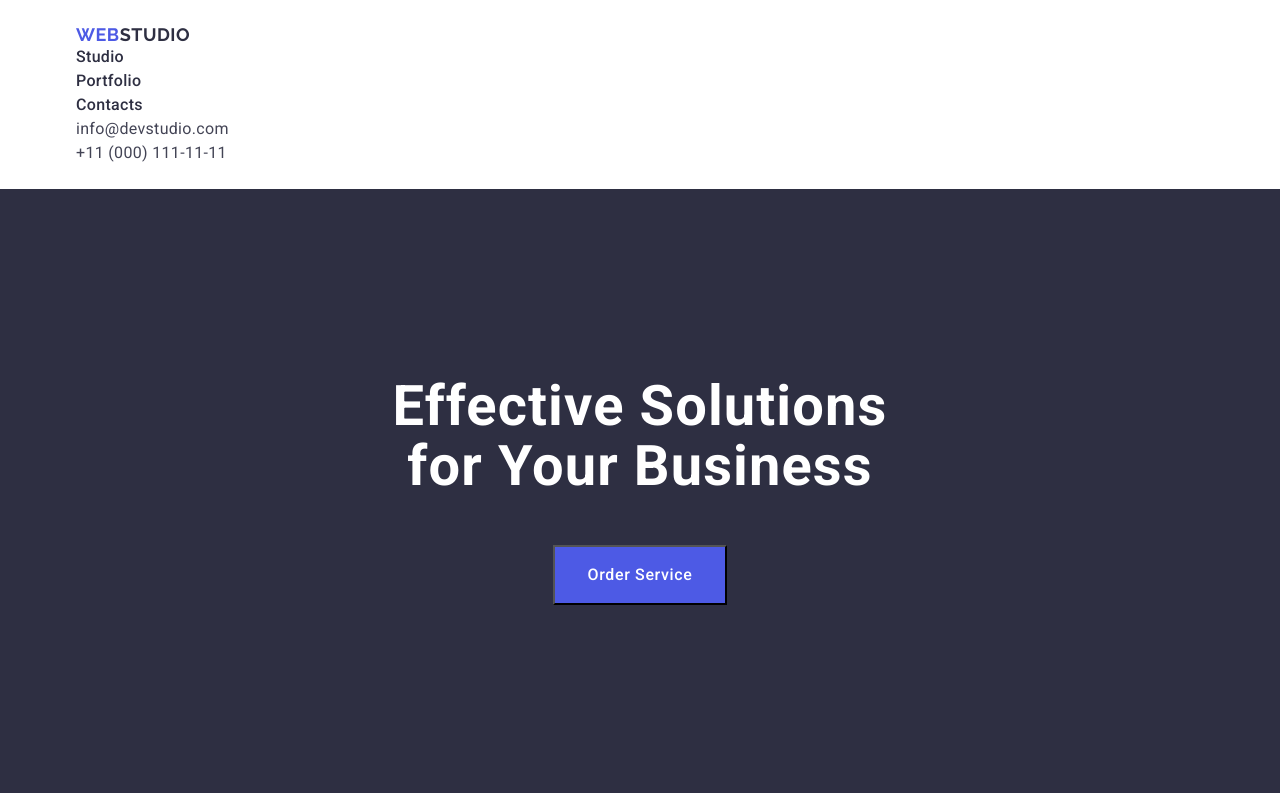
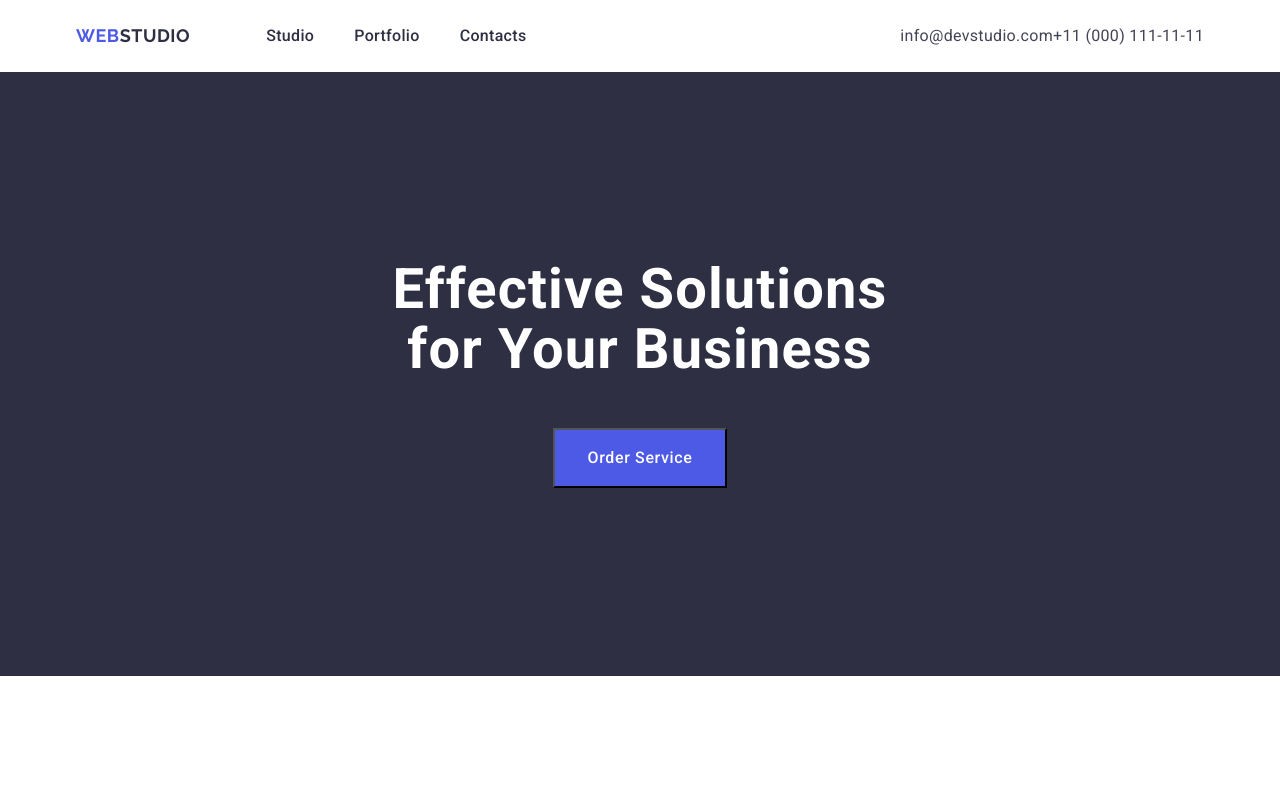
Before and after one commit to OlgaBlud/goit-markup-hw-03, a plain HTML site: page index.html in a window 1280 px wide. Shown: the top 793 px of the page. Drawn offline with nearby package versions, Linux system fonts and the light colour scheme.

Commit message:
add styles for header

```diff
--- a/css/styles.css
+++ b/css/styles.css
@@ -61,8 +61,37 @@ img {
 
 /* #region header */
 .page-header {
+  /* padding: 24px 0; */
+}
+.page-header > .container {
+  display: flex;
+  justify-content: space-between;
+}
+.page-navigation {
+  display: flex;
+  align-items: center;
+}
+.page-menu {
+  display: flex;
+  gap: 40px;
+}
+.page-menu-item,
+.contact-list-item {
+  display: block;
   padding: 24px 0;
 }
+.contact-list {
+  display: flex;
+}
+.page-navigation > .logo {
+  margin-right: 76px;
+}
+/* .page-menu,
+.page-menu-item,
+.contact-list,
+.contact-list-item {
+  display: inline-block;
+} */
 
 .nav-links {
   font-weight: 500;
@@ -156,27 +185,9 @@ img {
 }
 /* #endregion */
 
-/* #region footer */
-
-.footer {
-  background: #2e2f42;
-  padding: 100px 0;
-}
-.footer-text {
-  font-size: 16px;
-  line-height: 1.5;
-  letter-spacing: 0.02em;
-  color: #f4f4fd;
-  margin-top: 16px;
-  width: 264px;
-}
-
-/* #endregion */
-
 /* #region advantages */
 .advantages-list {
   display: flex;
-
   gap: 24px;
 }
 .advantages-list-item {
@@ -194,6 +205,7 @@ text?
 ####################
  */
 /* #endregion */
+
 /* #region team */
 .team-section {
   background-color: #f4f4fd;
@@ -218,6 +230,7 @@ text?
   text-align: center;
 }
 /* #endregion */
+
 /* #region portfolio*/
 .portfolio-list {
   display: flex;
@@ -225,7 +238,7 @@ text?
   flex-wrap: wrap;
 }
 .portfolio-list-item {
-  width: calc((1128px- 72px) / 4);
+  width: calc((100%- 72px) / 4);
   padding-bottom: 32px;
 }
 .portfolio-photo {
@@ -236,3 +249,20 @@ text?
 }
 
 /* #endregion */
+
+/* #region footer */
+
+.footer {
+  background: #2e2f42;
+  padding: 100px 0;
+}
+.footer-text {
+  font-size: 16px;
+  line-height: 1.5;
+  letter-spacing: 0.02em;
+  color: #f4f4fd;
+  margin-top: 16px;
+  width: 264px;
+}
+
+/* #endregion */
--- a/index.html
+++ b/index.html
@@ -26,24 +26,28 @@
           <a href="./index.html" class="logo"
             >Web<span class="logo-dark-text">Studio</span></a
           >
-          <ul>
-            <li>
+          <ul class="page-menu">
+            <li class="page-menu-item">
               <a href="./index.html" target="_blank" class="nav-links"
                 >Studio</a
               >
             </li>
-            <li><a href="" target="_blank" class="nav-links">Portfolio</a></li>
-            <li><a href="" target="_blank" class="nav-links">Contacts</a></li>
+            <li class="page-menu-item">
+              <a href="" target="_blank" class="nav-links">Portfolio</a>
+            </li>
+            <li class="page-menu-item">
+              <a href="" target="_blank" class="nav-links">Contacts</a>
+            </li>
           </ul>
         </nav>
         <address class="contacts">
-          <ul>
-            <li>
+          <ul class="contact-list">
+            <li class="contact-list-item">
               <a href="mailto:info@devstudio.com" class="contact-link"
                 >info@devstudio.com</a
               >
             </li>
-            <li>
+            <li class="contact-list-item">
               <a href="tel:+110001111111" class="contact-link"
                 >+11 (000) 111-11-11</a
               >
```
